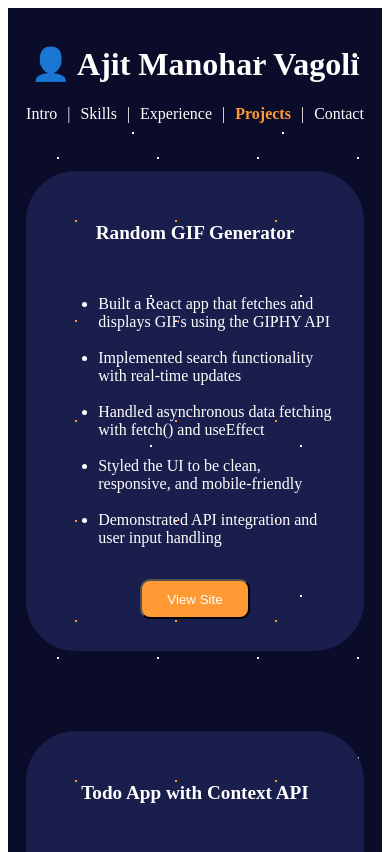
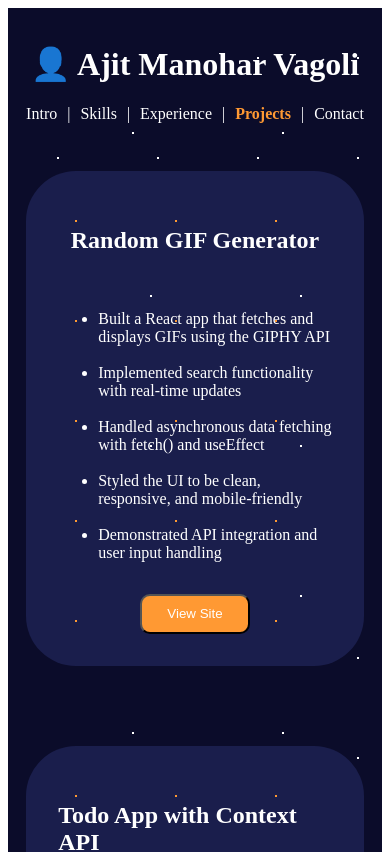
Before and after one commit to AjitVagoli/Portfolio-Website, a React (Vite) app: page /projects in a window 390 px wide. Shown: the top 852 px of the page. Built offline with nearby package versions, Linux system fonts and the light colour scheme.

Commit message:
css update

```diff
--- a/src/Components/Project.jsx
+++ b/src/Components/Project.jsx
@@ -4,7 +4,7 @@ const Project = () => {
   return (
     <div className='pwrp'>
         <div className='prj'>
-        <h3>Random GIF Generator</h3>
+        <h3 className='prjh3'>Random GIF Generator</h3>
         <p>
         <ul>
             <li>Built a React app that fetches and displays GIFs using the GIPHY API </li>
@@ -24,7 +24,7 @@ const Project = () => {
 
         </div>
         <div className='prj'>
-        <h3>Todo App with Context API</h3>
+        <h3 className='prjh3'>Todo App with Context API</h3>
         <p>
         <ul>
             <li>Created a fully functional todo app using React and Context API for global state </li>
--- a/src/index.css
+++ b/src/index.css
@@ -179,4 +179,8 @@
     p{
         font-size: 1rem;
     }
+
+    .prjh3{
+        font-size: 1.5rem;
+    }
   }
```
